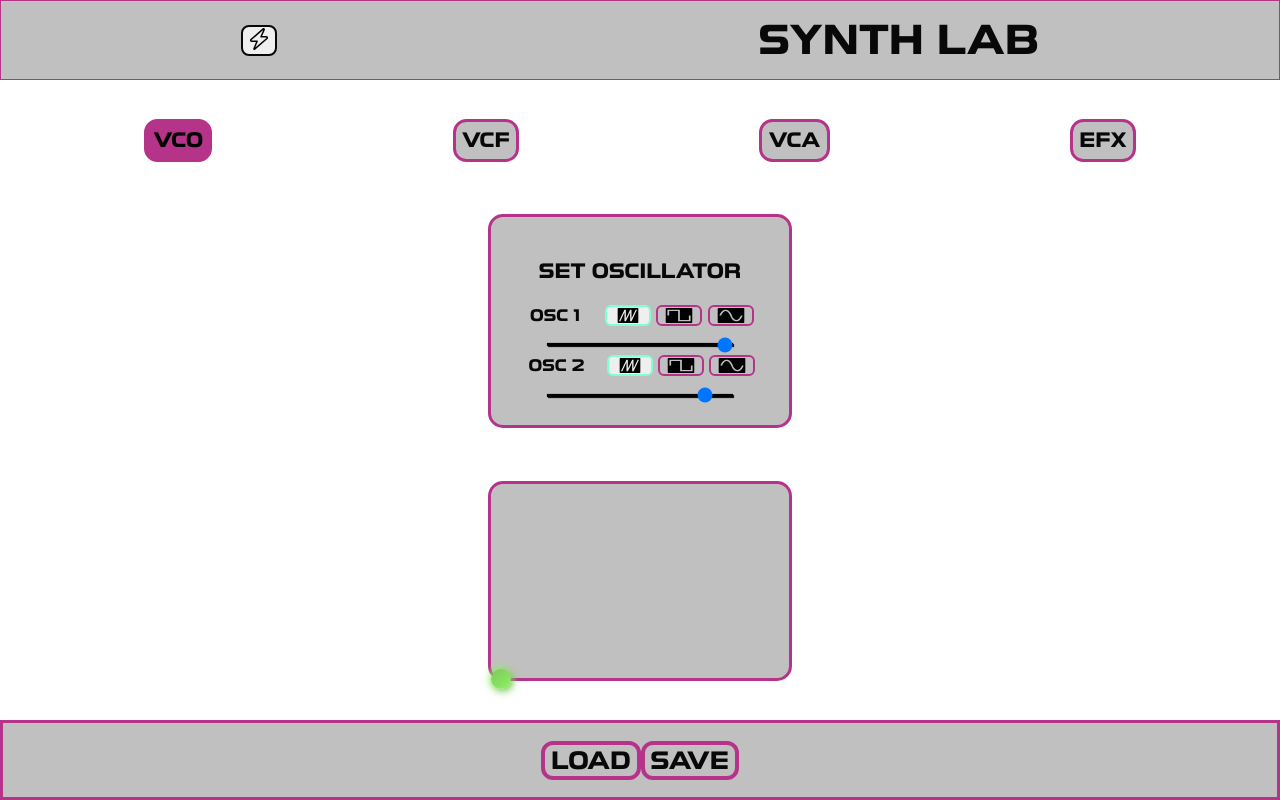
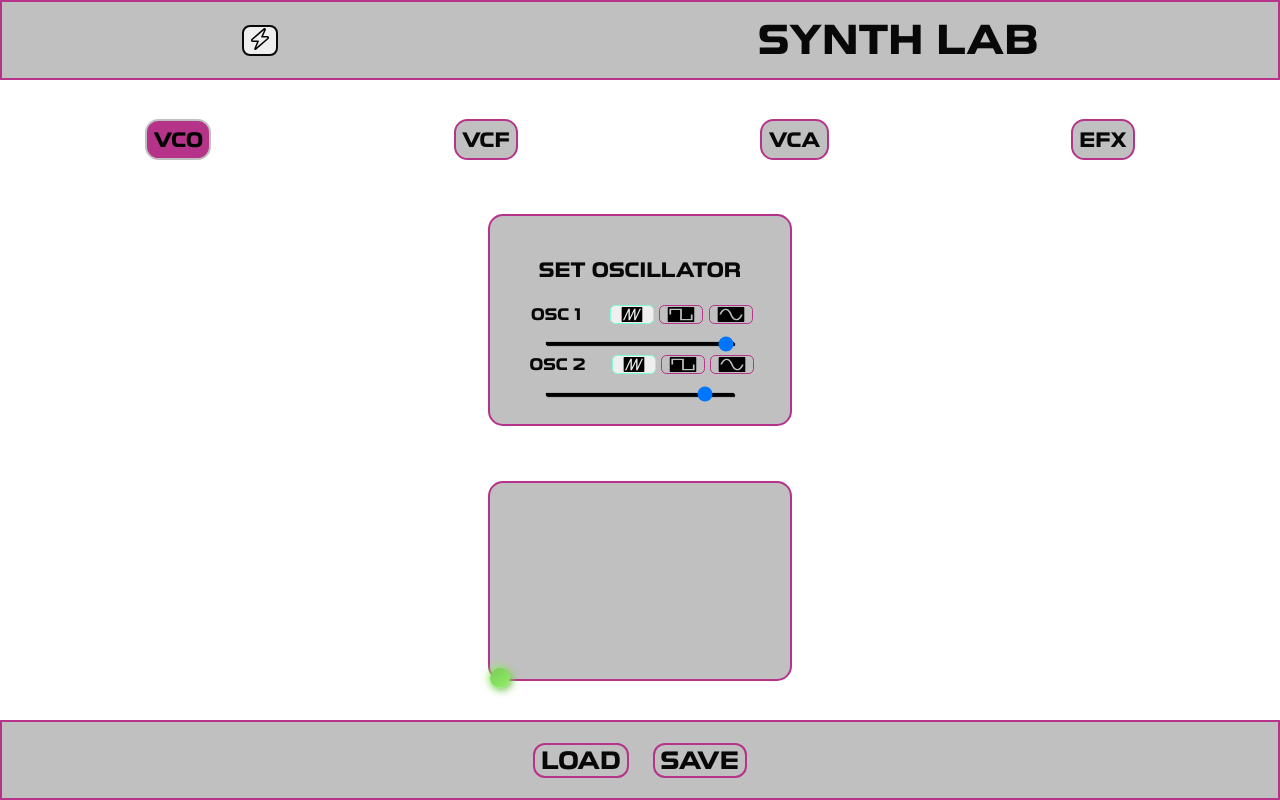
Before and after one commit to PhilippAubert/capstone-digitalSynth, a React (Create React App) app: page / in a window 1280 px wide. Built offline with nearby package versions, Linux system fonts and the light colour scheme.

Commit message:
Change a few more px to em

```diff
--- a/src/App.css
+++ b/src/App.css
@@ -16,7 +16,7 @@
   display: flex;
   align-items: center;
   justify-content: space-around;
-  border: 0.1em solid var(--general-border-color);
+  border: 0.13em solid var(--general-border-color);
   background: var(--general-box-color);
 }
 
@@ -42,7 +42,7 @@
   font-family: "Toxigenesis";
   color: var(--general-font-color);
   font-weight: 800;
-  border: 0.2em solid var(--general-border-color);
+  border: 0.15em solid var(--general-border-color);
   border-radius: 0.7em;
   padding: 0.4rem;
   background: var(--general-box-color);
@@ -53,7 +53,7 @@
   font-family: "Toxigenesis";
   color: var(--general-body-color);
   font-weight: 800;
-  border: 0.2em solid var(--general-border-color);
+  border: 0.15em solid var(--general-box-color);
   border-radius: 0.7em;
   padding: 0.4rem;
   background: var(--general-border-color);
@@ -101,7 +101,7 @@
 }
 
 .Function-Board {
-  border: 0.2em solid var(--general-border-color);
+  border: 0.15em solid var(--general-border-color);
   font-family: "Toxigenesis";
   color: var(--general-font-color);
   border-radius: 15px;
--- a/src/components/css/Footer.css
+++ b/src/components/css/Footer.css
@@ -4,7 +4,7 @@
   display: flex;
   justify-content: space-around;
   color: var(--general-font-color);
-  border: 0.2em solid var(--general-border-color);
+  border: 0.13em solid var(--general-border-color);
   background: var(--background-body-color);
 }
 
@@ -15,10 +15,13 @@
 }
 
 .FooterButton {
+  display: flex;
+  flex-direction: row;
+  margin: 0 0.5em;
   background: var(--background-body-color);
   color: var(--general-font-color);
   font-family: "Toxigenesis";
-  border: 0.2em solid var(--general-border-color);
+  border: 0.12em solid var(--general-border-color);
   border-radius: 0.5em;
   font-size: 1.5em;
 }
--- a/src/components/css/Oscillators.css
+++ b/src/components/css/Oscillators.css
@@ -7,25 +7,25 @@
 }
 
 .Change {
-  border-radius: 6px;
+  border-radius: 0.4em;
   width: 50%;
   display: flex;
   flex-direction: row;
   align-items: center;
   margin: 0 0.2em;
   background-color: var(--general-body-color);
-  border: 0.15em solid var(--general-border-color);
+  border: 0.12em solid var(--general-border-color);
 }
 
 .Change-Active {
-  border-radius: 6px;
+  border-radius: 0.4em;
   width: 50%;
   display: flex;
   flex-direction: row;
   align-items: center;
   margin: 0 0.2em;
   color: aquamarine;
-  border: 0.15em solid aquamarine;
+  border: 0.12em solid aquamarine;
 }
 
 .Input-Label {
--- a/src/components/css/Touchpad.css
+++ b/src/components/css/Touchpad.css
@@ -6,7 +6,7 @@
   position: relative;
   touch-action: none;
   background: var(--general-box-color);
-  border: 0.2em solid var(--general-border-color);
+  border: 0.15em solid var(--general-border-color);
   margin-bottom: 2%;
 }
 
```
